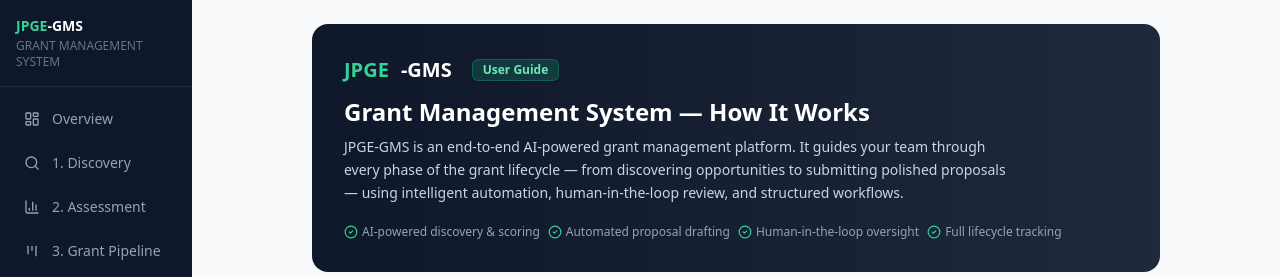
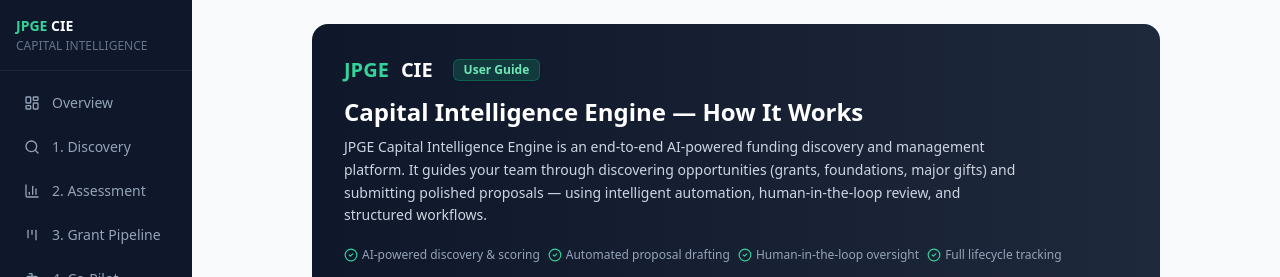
Before and after one commit to TawandaVera/jpge-ghis-grants-app, a React (Vite) app: page /help in a window 1280 px wide. Shown: the top 277 px of the page. Built offline with nearby package versions, Linux system fonts and the light colour scheme; no server answers.

Commit message:
File changes

```diff
--- a/src/components/Layout.jsx
+++ b/src/components/Layout.jsx
@@ -61,9 +61,9 @@ export default function Layout() {
       <aside className="hidden md:flex flex-col w-48 bg-slate-900 shrink-0">
         <div className="p-4 border-b border-slate-800">
           <p className="font-bold text-white text-sm">
-            <span className="text-emerald-400">JPGE</span>-GMS
+            <span className="text-emerald-400">JPGE</span> CIE
           </p>
-          <p className="text-xs text-slate-500 mt-0.5">GRANT MANAGEMENT SYSTEM</p>
+          <p className="text-xs text-slate-500 mt-0.5">CAPITAL INTELLIGENCE</p>
         </div>
         <nav className="flex-1 p-3 space-y-1">
           <NavItems />
@@ -81,7 +81,7 @@ export default function Layout() {
 
       {/* Mobile Header */}
       <div className="md:hidden fixed top-0 left-0 right-0 z-50 bg-slate-900 border-b border-slate-800 px-4 py-3 flex items-center justify-between">
-        <p className="font-bold text-white text-sm"><span className="text-emerald-400">JPGE</span>-GMS</p>
+        <p className="font-bold text-white text-sm"><span className="text-emerald-400">JPGE</span> CIE</p>
         <button onClick={() => setMobileOpen(!mobileOpen)}>
           {mobileOpen ? <X className="w-5 h-5 text-slate-300" /> : <Menu className="w-5 h-5 text-slate-300" />}
         </button>
--- a/src/pages/Help.jsx
+++ b/src/pages/Help.jsx
@@ -201,12 +201,12 @@ export default function Help() {
       <div className="bg-gradient-to-r from-slate-900 to-slate-800 rounded-2xl p-8 text-white">
         <div className="flex items-center gap-3 mb-3">
           <span className="text-emerald-400 font-bold text-xl">JPGE</span>
-          <span className="text-white font-bold text-xl">-GMS</span>
+          <span className="text-white font-bold text-xl">CIE</span>
           <Badge className="bg-emerald-500/20 text-emerald-300 border border-emerald-500/30 ml-2">User Guide</Badge>
         </div>
-        <h1 className="text-2xl font-bold mb-2">Grant Management System — How It Works</h1>
+        <h1 className="text-2xl font-bold mb-2">Capital Intelligence Engine — How It Works</h1>
         <p className="text-slate-300 text-sm leading-relaxed max-w-2xl">
-          JPGE-GMS is an end-to-end AI-powered grant management platform. It guides your team through every phase of the grant lifecycle — from discovering opportunities to submitting polished proposals — using intelligent automation, human-in-the-loop review, and structured workflows.
+          JPGE Capital Intelligence Engine is an end-to-end AI-powered funding discovery and management platform. It guides your team through discovering opportunities (grants, foundations, major gifts) and submitting polished proposals — using intelligent automation, human-in-the-loop review, and structured workflows.
         </p>
         <div className="mt-5 flex flex-wrap gap-2 text-xs text-slate-400">
           <span className="flex items-center gap-1"><CheckCircle2 className="w-3.5 h-3.5 text-emerald-400" /> AI-powered discovery & scoring</span>
@@ -281,7 +281,7 @@ export default function Help() {
       </div>
 
       <p className="text-center text-xs text-slate-400 pb-4">
-        JPGE-GMS · Grant Management System · For support, contact your system administrator.
+        JPGE Capital Intelligence Engine · For support, contact your system administrator.
       </p>
     </div>
   );
--- a/src/pages/Overview.jsx
+++ b/src/pages/Overview.jsx
@@ -83,7 +83,7 @@ export default function Overview() {
     const blob = new Blob([csv], { type: "text/csv" });
     const url = URL.createObjectURL(blob);
     const a = document.createElement("a");
-    a.href = url; a.download = "jpge-grants.csv"; a.click();
+    a.href = url; a.download = "jpge-cie-funding.csv"; a.click();
     toast.success("CSV exported");
   };
 
@@ -106,7 +106,7 @@ export default function Overview() {
       {/* Header */}
       <div className="flex items-center justify-between flex-wrap gap-3">
         <div>
-          <h1 className="text-2xl font-bold text-slate-900">JPGE-GMS Overview</h1>
+          <h1 className="text-2xl font-bold text-slate-900">Capital Intelligence Engine</h1>
           <p className="text-slate-500 text-sm">Real-time pipeline health across all grant classes</p>
         </div>
         <Button variant="outline" onClick={exportCSV} className="gap-2">
```
